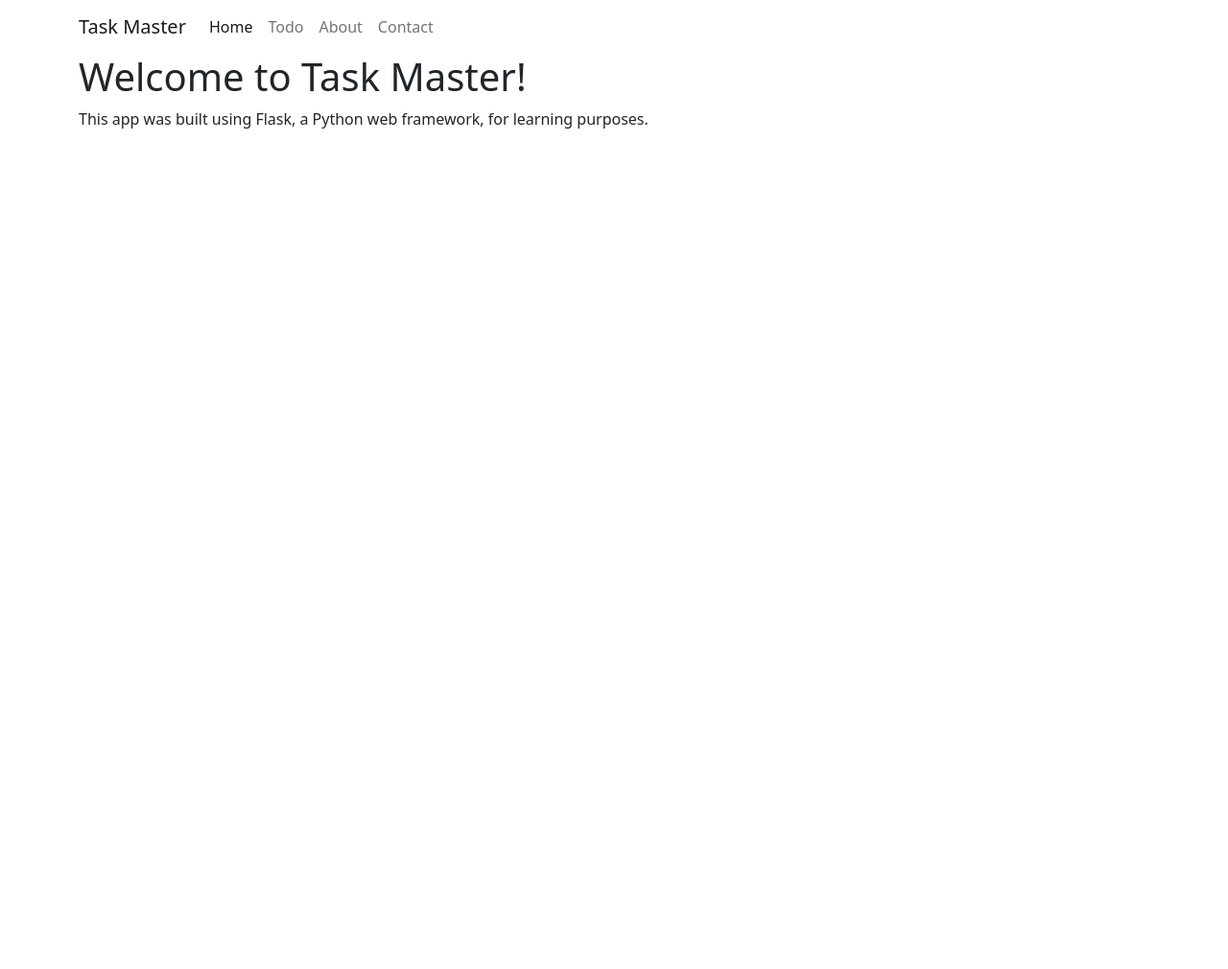
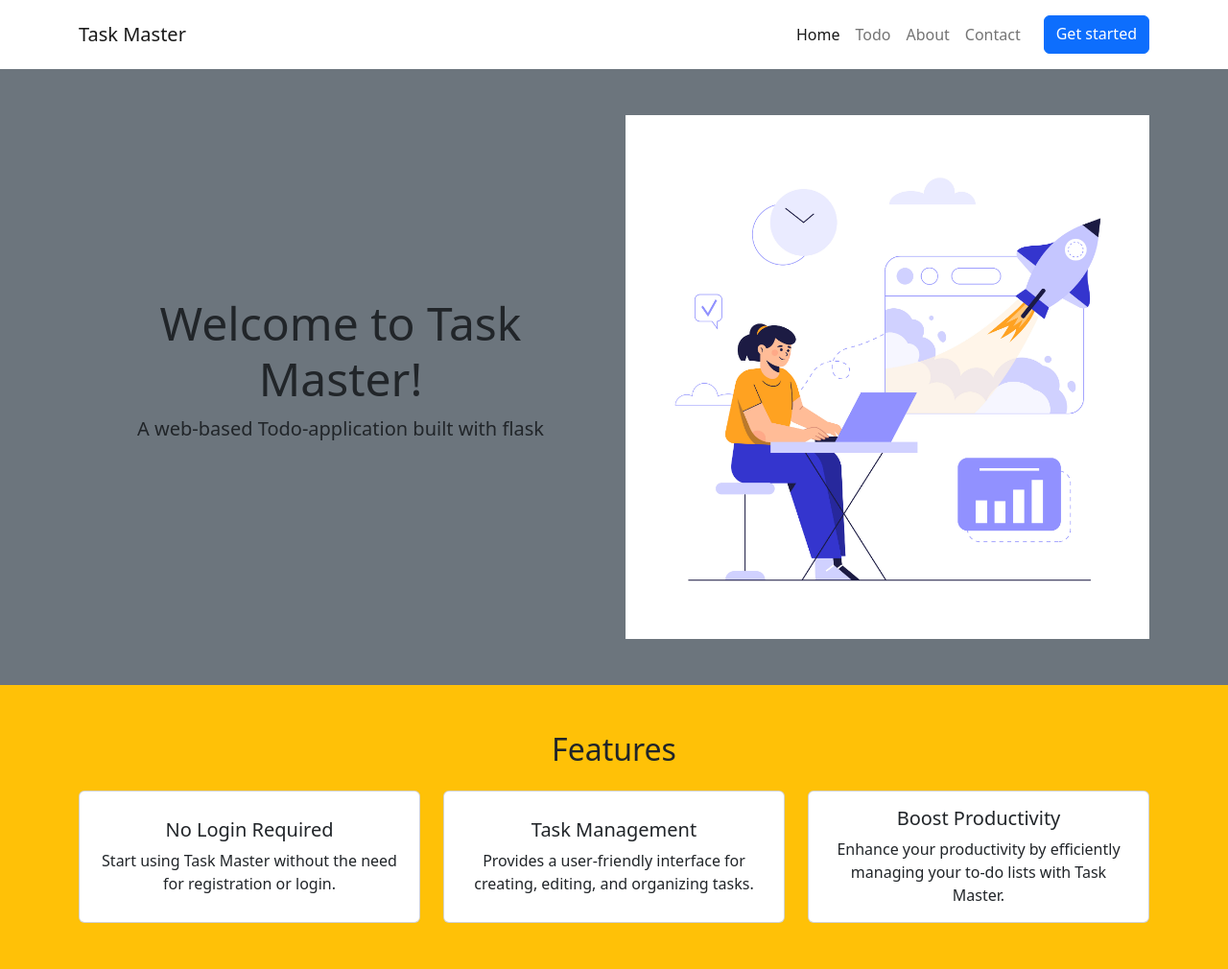
Before and after one commit to tech2world/todo_app, a Flask app: page / in a window 1280 px wide. Shown: the whole page at 96% size. Before the commit the page ends 134 px from the top, so only its background shows below. Run offline with Flask 3, Linux system fonts and the light colour scheme.

Commit message:
updated home.html

```diff
--- a/app/templates/home.html
+++ b/app/templates/home.html
@@ -7,7 +7,8 @@
 </head>
 
 <body>
-    <nav class="navbar navbar-expand-lg bg-body-tertiary">
+    <!-- NAVBAR -->
+    <nav class="navbar navbar-expand-lg bg-body-tertiary my-2">
         <div class="container">
             <a class="navbar-brand" href="{{url_for('home')}}">Task Master</a>
             <button class="navbar-toggler" type="button" data-bs-toggle="collapse"
@@ -16,7 +17,7 @@
                 <span class="navbar-toggler-icon"></span>
             </button>
             <div class="collapse navbar-collapse" id="navbarSupportedContent">
-                <ul class="navbar-nav me-auto mb-2 mb-lg-0">
+                <ul class="navbar-nav ms-auto mb-2 mb-lg-0">
                     <li class="nav-item">
                         <a class="nav-link active" aria-current="page" href="{{url_for('home')}}">Home</a>
                     </li>
@@ -29,16 +30,70 @@
                     <li class="nav-item">
                         <a class="nav-link" href="{{ url_for('contact') }}">Contact</a>
                     </li>
+                    <a href="#" class="btn btn-primary ms-lg-3">Get started</a>
 
     </nav>
-    <div class="container">
-        <h1 class="text-alignment-center">Welcome to Task Master!</h1>
-        <p>This app was built using Flask, a Python web framework, for learning purposes.</p>
+    <!-- NAVBAR -->
+
+    <!-- hero -->
+    <section class="bg-secondary p-5">
+        <div class="container">
+            <div class="row align-items-center justify-content-between">
+                <div class="col-md-6 text-center">
+                    <h1 class="display-5">Welcome to Task Master!</h1>
+                    <p class="lead">A web-based Todo-application built with flask</p>
+                </div>
+                <div class="col-md-6">
+                    <img src="../static/images/Work_7.jpg" class="img-fluid " alt="home">
+                </div>
+            </div>
+        </div>
+    </section>
 
     </div>
+
+ <!-- features section -->
+<section class="bg-warning py-5 text-light">
+    <div class="container">
+        <h2 class="text-center text-dark mb-4">Features</h2>
+        <div class="row text-dark">
+            <div class="col-md-4">
+                <div class="card h-100 text-center">
+                    <div class="card-body d-flex flex-column justify-content-center">
+                        <h5 class="card-title">No Login Required</h5>
+                        <p class="card-text">Start using Task Master without the need for registration or login.</p>
+                    </div>
+                </div>
+            </div>
+            <div class="col-md-4">
+                <div class="card h-100 text-center">
+                    <div class="card-body d-flex flex-column justify-content-center">
+                        <h5 class="card-title">Task Management</h5>
+                        <p class="card-text">Provides a user-friendly interface for creating, editing, and organizing tasks.</p>
+                    </div>
+                </div>
+            </div>
+            <div class="col-md-4">
+                <div class="card h-100 text-center">
+                    <div class="card-body d-flex flex-column justify-content-center">
+                        <h5 class="card-title">Boost Productivity</h5>
+                        <p class="card-text">Enhance your productivity by efficiently managing your to-do lists with Task Master.</p>
+                    </div>
+                </div>
+            </div>
+        </div>
+    </div>
+</section>
+
+
+    <!-- Simplify Task Management and Boost Productivity with taskmaster -->
+    <!-- a web-based todo-app  -->
+    <!-- Streamline Your Tasks with TaskMaster - Your Personalized To-Do List Manager -->
+    <!-- scripts -->
     <script src="https://cdn.jsdelivr.net/npm/bootstrap@5.3.1/dist/js/bootstrap.bundle.min.js"
         integrity="sha384-HwwvtgBNo3bZJJLYd8oVXjrBZt8cqVSpeBNS5n7C8IVInixGAoxmnlMuBnhbgrkm"
         crossorigin="anonymous"></script>
+    <!-- scripts -->
 </body>
 
 </html>
```
Also changed, not shown: app/static/images/Work_7.jpg (added), instance/tasks.db.
